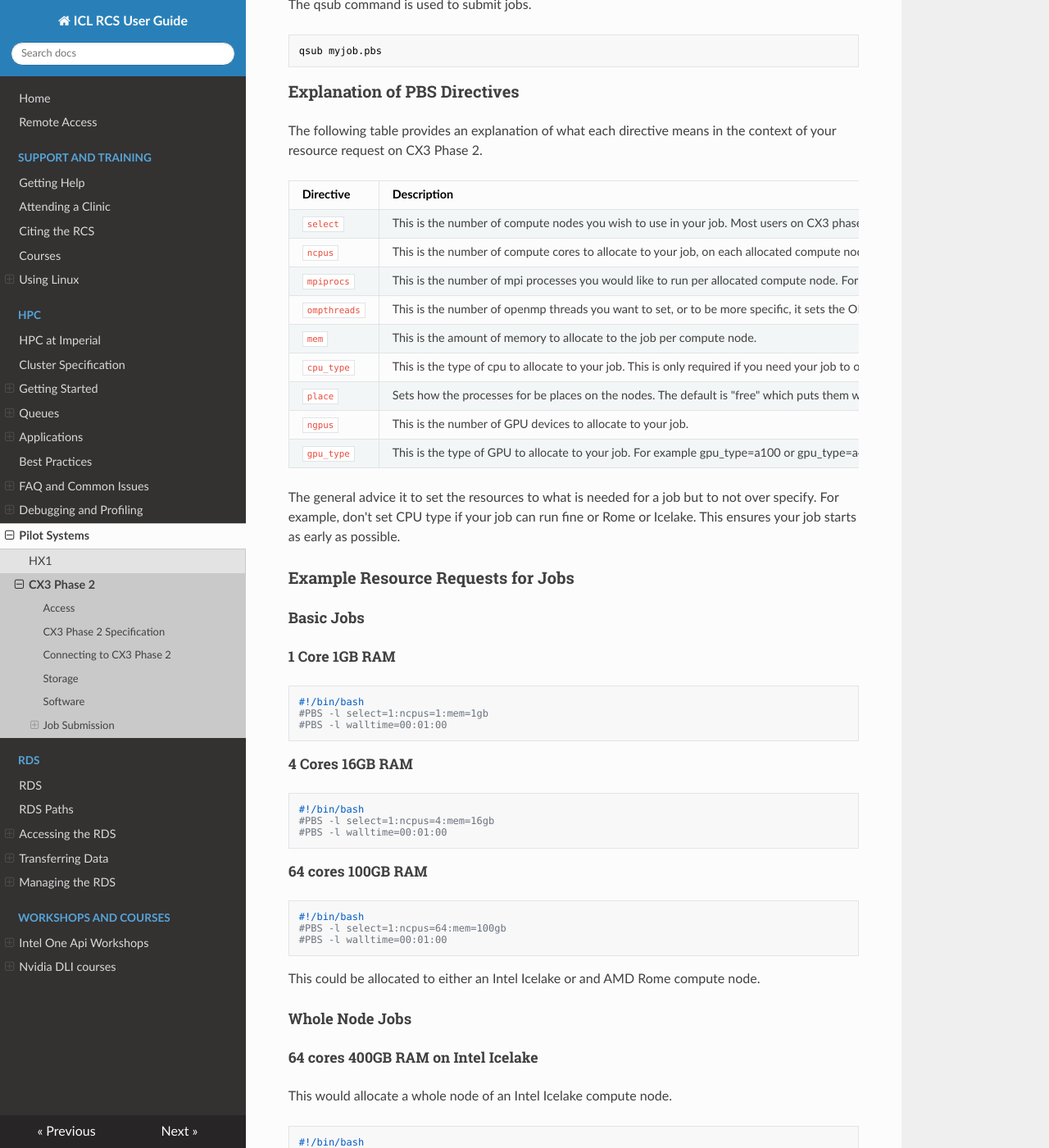
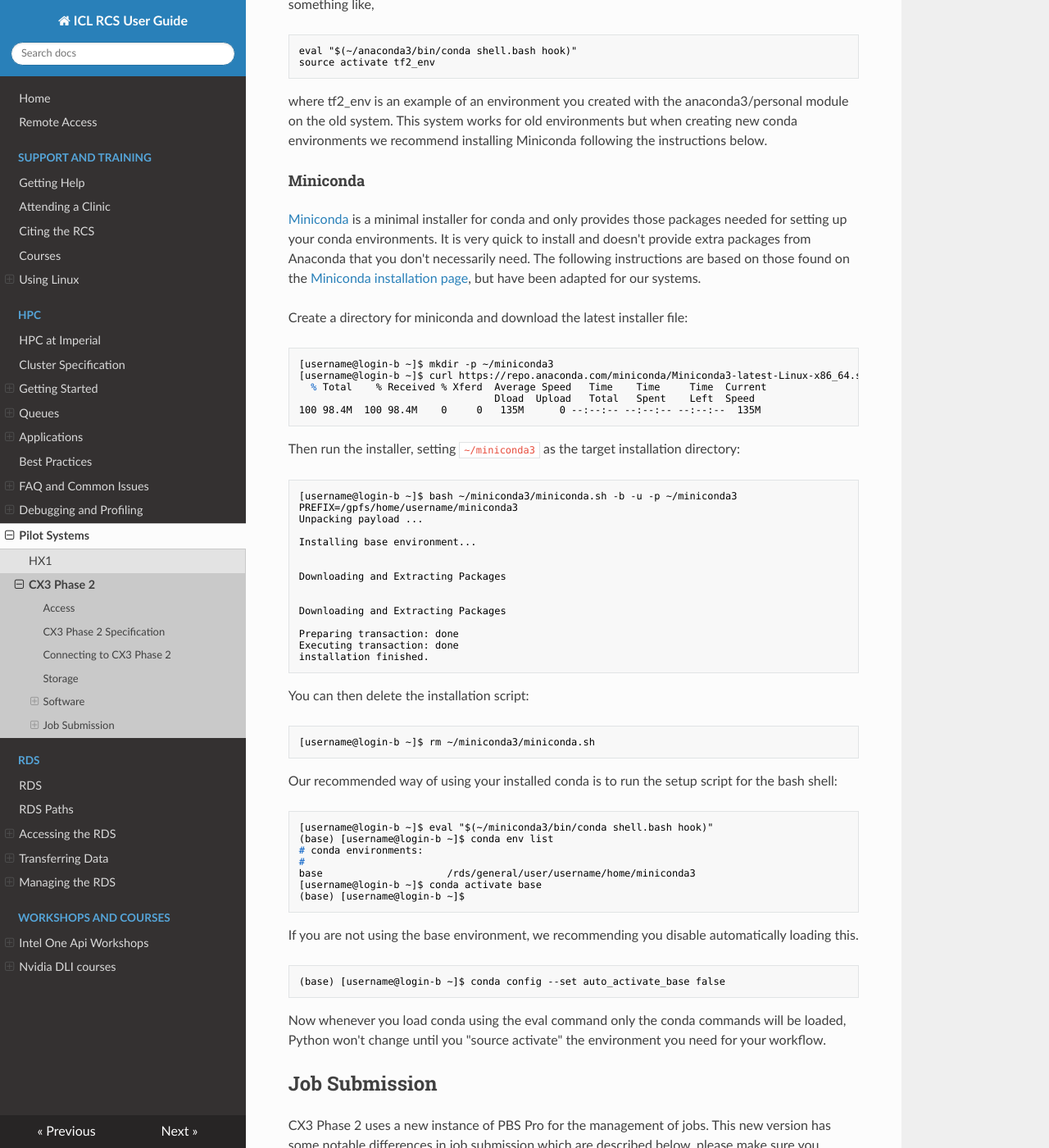
Before and after one commit to ImperialCollegeLondon/icl-rcs-user-guide, an MkDocs documentation site: the page built from docs/hpc/pilot/cx3-phase2.md, in a window 1280 px wide and 1400 px high, scrolled down 2198 px. Shown: the whole window at 82% size. Built offline with MkDocs 1.6.1, drawn with Linux system fonts in a browser that asks for light colours; nearby versions of some CDN libraries; some of the changed text lies outside the part shown.

Commit message:
Added Python + conda details

````diff
--- a/docs/hpc/pilot/cx3-phase2.md
+++ b/docs/hpc/pilot/cx3-phase2.md
@@ -48,6 +48,80 @@ The RDS is directly connected to the CX3 Phase 2 in the same way as it is for th
 
 Software installed on the cluster is accessible on CX3 Phase 2 using the module system, as it is for the original CX3. However, the old modules are no longer accessible, only the modules built using EasyBuild are immediately available, along with some binary packages such as Matlab. If you require software from the old module system, please raise a ticket so we can check it's compatibility with the new platform.
 
+### Python and Conda Environments
+It is possible to use Conda environments created using the old anaconda3/personal module however the loading menthod is a little different. Load conda with
+
+```console
+eval "$(~/anaconda3/bin/conda shell.bash hook)"
+```
+
+From then on you can load your conda environments as before, so in a job you would have something like,
+
+```console
+eval "$(~/anaconda3/bin/conda shell.bash hook)"
+source activate tf2_env
+```
+
+where tf2_env is an example of an environment you created with the anaconda3/personal module on the old system. This system works for old environments but when creating new conda environments we recommend installing Miniconda following the instructions below.
+
+#### Miniconda
+
+[Miniconda](https://docs.conda.io/en/latest/miniconda.html) is a minimal installer for conda and only provides those packages needed for setting up your conda environments. It is very quick to install and doesn't provide extra packages from Anaconda that you don't necessarily need. The following instructions are based on those found on the [Miniconda installation page](https://docs.conda.io/en/latest/miniconda-install.html), but have been adapted for our systems.
+
+Create a directory for miniconda and download the latest installer file:
+
+```console
+[username@login-b ~]$ mkdir -p ~/miniconda3
+[username@login-b ~]$ curl https://repo.anaconda.com/miniconda/Miniconda3-latest-Linux-x86_64.sh -o ~/miniconda3/miniconda.sh
+  % Total    % Received % Xferd  Average Speed   Time    Time     Time  Current
+                                 Dload  Upload   Total   Spent    Left  Speed
+100 98.4M  100 98.4M    0     0   135M      0 --:--:-- --:--:-- --:--:--  135M
+```
+
+Then run the installer, setting `~/miniconda3` as the target installation directory:
+
+```console
+[username@login-b ~]$ bash ~/miniconda3/miniconda.sh -b -u -p ~/miniconda3
+PREFIX=/gpfs/home/username/miniconda3
+Unpacking payload ...
+
+Installing base environment...
+
+
+Downloading and Extracting Packages
+
+
+Downloading and Extracting Packages
+
+Preparing transaction: done
+Executing transaction: done
+installation finished.
+```
+You can then delete the installation script:
+
+```console
+[username@login-b ~]$ rm ~/miniconda3/miniconda.sh
+```
+
+Our recommended way of using your installed conda is to run the setup script for the bash shell:
+
+```console
+[username@login-b ~]$ eval "$(~/miniconda3/bin/conda shell.bash hook)"
+(base) [username@login-b ~]$ conda env list
+# conda environments:
+#
+base                     /rds/general/user/username/home/miniconda3
+[username@login-b ~]$ conda activate base
+(base) [username@login-b ~]$
+```
+
+If you are not using the base environment, we recommending you disable automatically loading this.
+
+```console
+(base) [username@login-b ~]$ conda config --set auto_activate_base false
+```
+
+Now whenever you load conda using the eval command only the conda commands will be loaded, Python won't change until you "source activate" the environment you need for your workflow.
 ## Job Submission
 
 CX3 Phase 2 uses a new instance of PBS Pro for the management of jobs. This new version has some notable differences in job submission which are described below, please make sure you review this information before submitting jobs to Phase 2.
````
